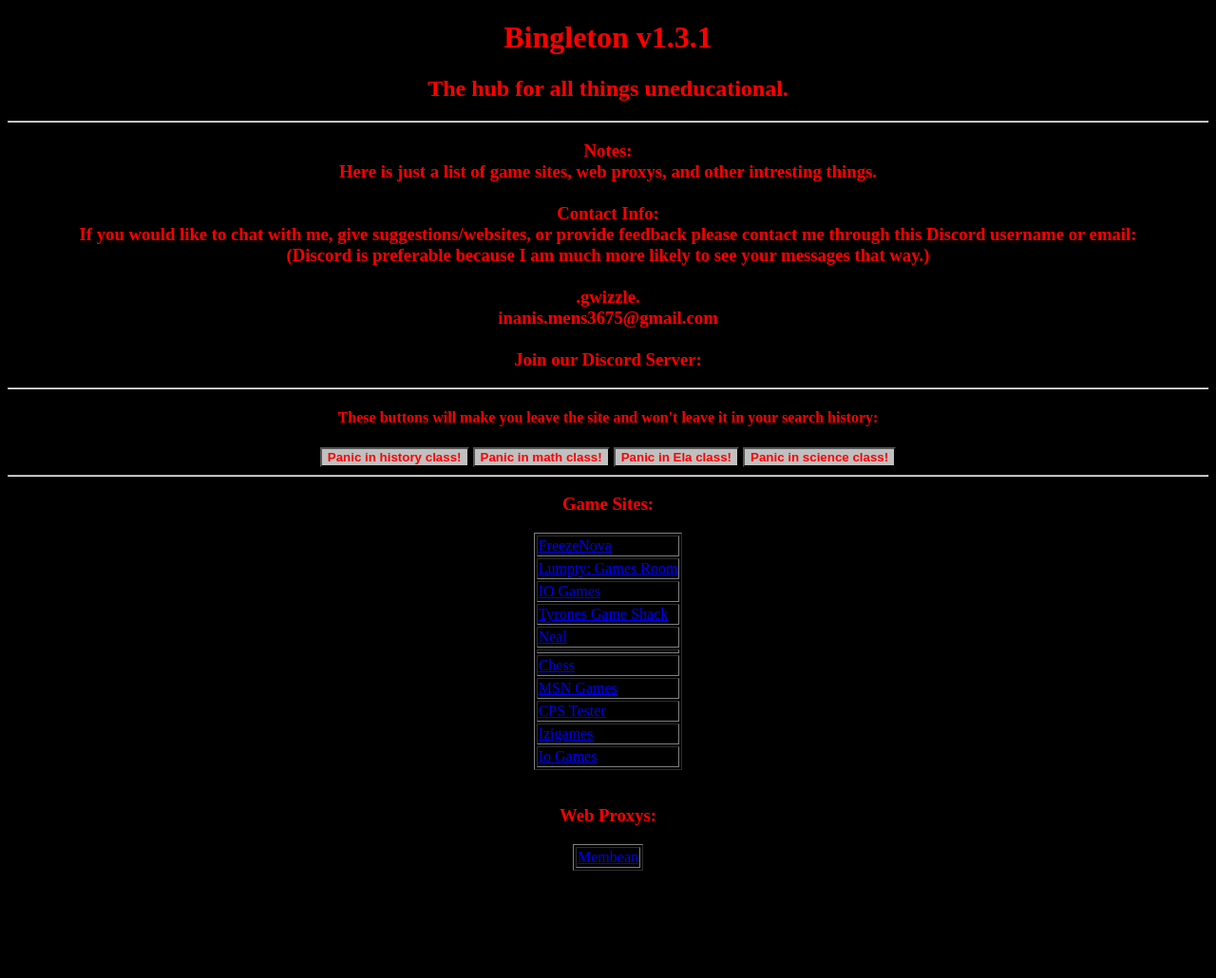
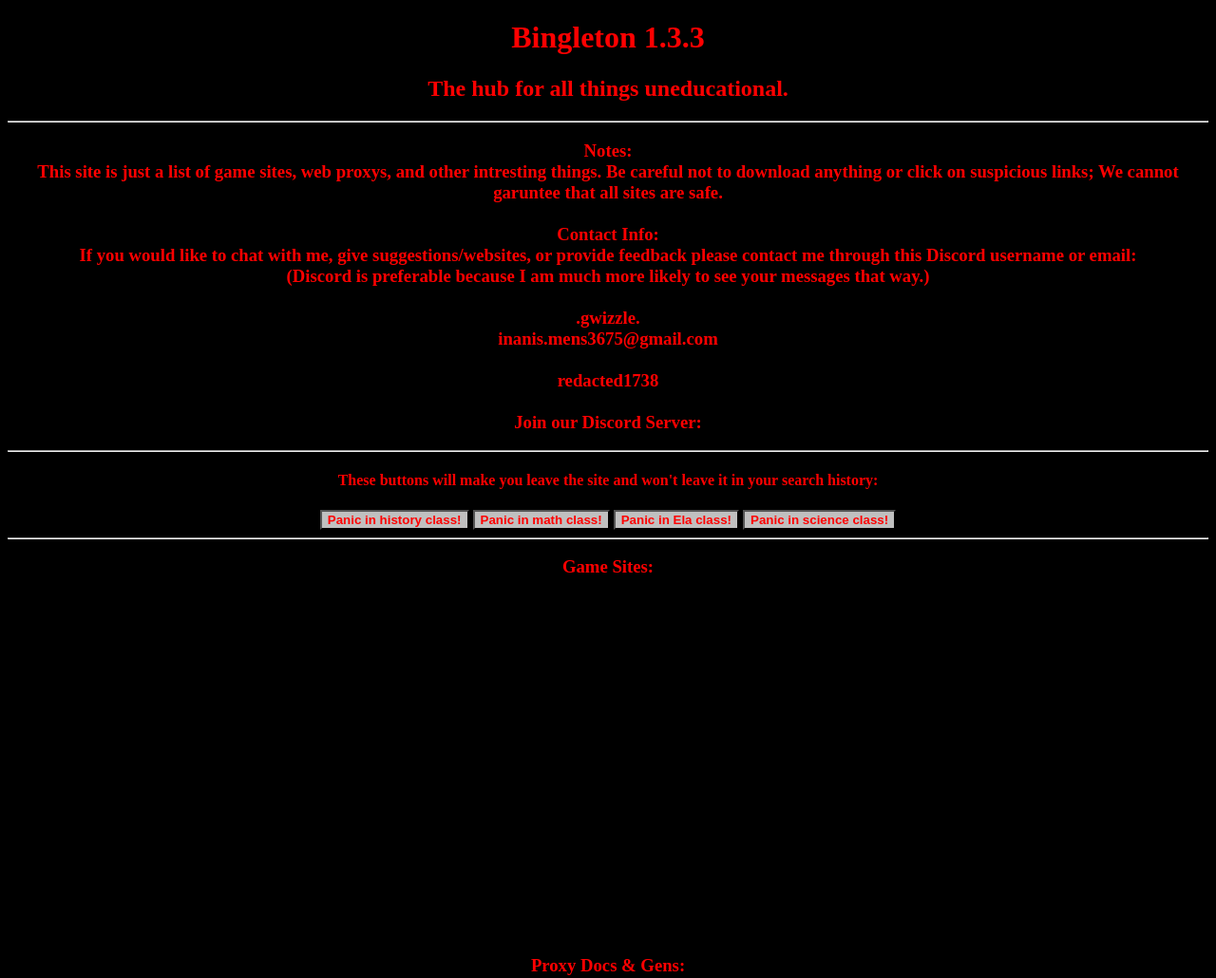
Before and after one commit to gwizzle651/bingleton_web, a plain HTML site: page index.html in a window 1280 px wide. Shown: the top 1030 px of the page at 95% size. Before the commit the page ends 925 px from the top, so only its background shows below. Drawn offline with Linux system fonts and the light colour scheme.

Commit message:
took links out of table and sorted links by type

```diff
--- a/index.html
+++ b/index.html
@@ -6,14 +6,14 @@
 <meta charset="utf-8">
 <meta name="viewport" content="width=device-width, initial-scale=1">
 </head>
-<center><h1><font color="red">Bingleton v1.3.1</font></h1>
+<center><h1><font color="red">Bingleton 1.3.3</v1></font></h1>
 <h2><font color="red">The hub for all things uneducational.</font></h2>
 <hr>
 <body style=background-color:black;>
     <center><h3><font color="red">
 	Notes:
     <br>
-    Here is just a list of game sites, web proxys, and other intresting things.
+    This site is just a list of game sites, web proxys, and other intresting things. Be careful not to download anything or click on suspicious links; We cannot garuntee that all sites are safe.
     <br>
     <br>
     Contact Info:
@@ -26,6 +26,9 @@
     .gwizzle.
 	<br>
 	inanis.mens3675@gmail.com
+    <br>
+    <br>
+    redacted1738
     <br>
     <br>
 	Join our Discord Server:
@@ -41,77 +44,48 @@
     <hr>
     <!--Search goes here |input type="text"|-->
     <center><h3><font color="red">Game Sites:</font></h3>
-    <table border="1">
-        <tr>
-            <td><a href="https://unblocked-games.s3.amazonaws.com/index.html">
-            FreezeNova
-            </a></td>
-        </tr>
-        <tr>
-            <td><a href="https://www.lumpty.com/amusements/Games/games.html">
-            Lumpty: Games Room
-            </a></td>
-        </tr>
-        <tr>
-            <td><a href="https://www.symbaloo.com/mix/iogamesunblocked">
-            IO Games
-            </a></td>
-        </tr>
-        <tr>
-            <td><a href="https://sites.google.com/site/tyronesgameshack/">
-            Tyrones Game Shack
-            </a></td>
-        </tr>
-        <tr>
-            <td><a href="https://neal.fun/">
-            Neal
-            </a></td>
-        </tr>
-        <tr>
-            <td><a href="https://www.symbaloo.com/home/mix/13eOcRbjEE
-            Symbaloo
-            </a></td>
-        </tr>
-        <tr>
-            <td><a href="https://totaljerkface.com/
-            Total Jerk Face
-            </a></td>
-        </tr>
-        <tr>
-            <td><a href="https://www.chess.com/">
-            Chess
-            </a></td>
-        </tr>
-        <tr>
-            <td><a href="https://zone.msn.com/en-us/home">
-            MSN Games
-            </a></td>
-        </tr>
-        <tr>
-            <td><a href="https://www.arealme.com/click-speed-test/en/">
-            CPS Tester
-            </a></td>
-        </tr>
-        <tr>
-            <td><a href="https://izigames.net/">
-            Izigames
-            </a></td>
-        </tr>
-            <td><a href="https://iogames.onl/">
-            Io Games
-            </a></td>
-        </tr>
-    </table>
+
+        Tab Cloaker - https://sites.google.com/view/100-percent-math/tab-cloaker?authuser=0<br>
+        FreezeNova - https://unblocked-games.s3.amazonaws.com/index.html<br>
+        Lumpty: Games Room - https://www.lumpty.com/amusements/Games/games.html<br>
+        IO Games - https://www.symbaloo.com/mix/iogamesunblocked ; https://iogames.onl/ ; https://agame.fun/P/homeIndex<br>
+        Tyrones Game Shack - https://sites.google.com/site/tyronesgameshack/<br>
+        Neal - https://neal.fun/<br>
+        Symbaloo - https://www.symbaloo.com/home/mix/13eOcRbjEE<br>
+        Total Jerk Face - https://totaljerkface.com/<br>
+        Chess - https://www.chess.com/ ; <br>
+        MSN Games - https://zone.msn.com/en-us/home<br>
+        CPS Tester - https://www.arealme.com/click-speed-test/en/<br>
+        Izigames - https://izigames.net/<br>
+        Neatnik - https://neatnik.net/<br>
+        Bored Humans - https://boredhumans.com/<br>
+        Case Clicker 2 - https://csgo.mtsl.dk/<br>
+        Sandspiel - https://sandspiel.club/<br>
+        AOL Games - https://www.aol.com/games/?guccounter=1<br>
+        HiAnime - https://hianime.to/<br>
+        Discord Video Embedder - https://discord.nfp.is/<br>
 	<br>
-	<h3><font color="red">Web Proxys:</font></h3>
-	<table border="1">
-        <tr>
-            <td><a href="https://membean.gq/">
-            Membean
-            </a></td>
-        </tr>
+	<h3><font color="red">Proxy Docs & Gens:</font></h3><br>
+        Proxy Document I - https://docs.google.com/document/d/1nK6tJb-sxfrrQJM9bSWcAV-Fo7jHasd_dWpj4VEVg5E/preview<br>
+        Proxy Document II - https://iogames.forum/t/the-best-proxy-list-of-all-time-100-proxies-categorized-1000-links/15672<br>
+        SOCKS Proxies - https://vpnoverview.com/privacy/anonymous-browsing/free-proxy-servers/<br>
+        Interstellar Link Generator - https://codepal.ai/code-generator/query/CITvqtto/generate-interstellar-proxy-link<br>
 
-    </table>
-	</center>
+    <h3><font color="red">Proxies:</font></h3>
+    Note: Some of the following sites may be already in the documents listed above.
+    <br>
+    https://membean.gq/<br>
+    https://platform.everfi.cf/<br>
+    https://bing.bizuit.com/<br>
+    https://englishhelp.skin/<br>
+    -https://anura.christmas/<br>
+    https://moonlight.calmingpeace.me/<br>
+    -http://lua.coding.ro/<br>
+    https://checkout.donate.potomacriversafetycommittee.org/<br>
+    https://selenite.skysthelimit.dev/<br>
+    -https://xn--zkr.xn--72cg7bdd3bro6b3ab9c8btw4x.com/<br>
+    https://rammerheadz.fathur.club/<br>
+    -https://bgck.pages.dev/g/<br>
+</center>
 </body>
 </html>
```
